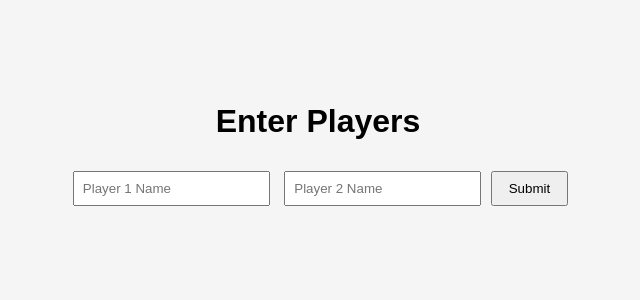
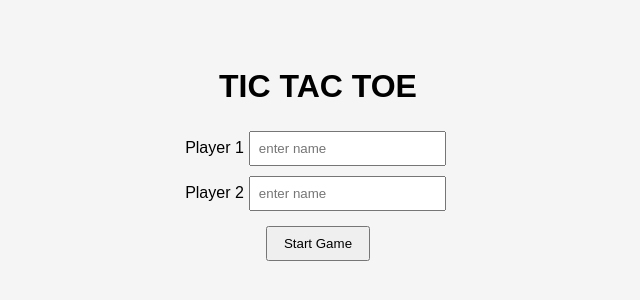
Before and after one commit to acciojob/tictactoe-ramedwararyan, a website: page main.html in a window 1280 px wide. Shown: the part 254-554 px from the top of the page, without its empty margins (322-962 px from the left). Drawn offline with Linux system fonts and the light colour scheme.

Commit message:
created a submission

```diff
--- a/main.html
+++ b/main.html
@@ -12,10 +12,10 @@
 
     <!-- Initial player form -->
     <div id="player-form">
-      <h1>Enter Players</h1>
-      <input type="text" id="player-1" placeholder="Player 1 Name" required>
-      <input type="text" id="player-2" placeholder="Player 2 Name" required>
-      <button id="submit">Submit</button>
+      <h1>TIC TAC TOE</h1>
+      Player 1<input type="text" id="player-1" placeholder="enter name" required></br>
+      Player 2<input type="text" id="player-2" placeholder="enter name" required></br>
+      <button id="submit">Start Game</button>
     </div>
 
     <!-- Game section (hidden at start) -->
--- a/styles.css
+++ b/styles.css
@@ -4,7 +4,7 @@ body {
   display: flex;
   justify-content: center;
   align-items: center;
-  height: 100vh;
+  height: 100vh;https://www.svgrepo.com/show/345221/three-dots.svg
   margin: 0;
   background: #f5f5f5;
 }
```
